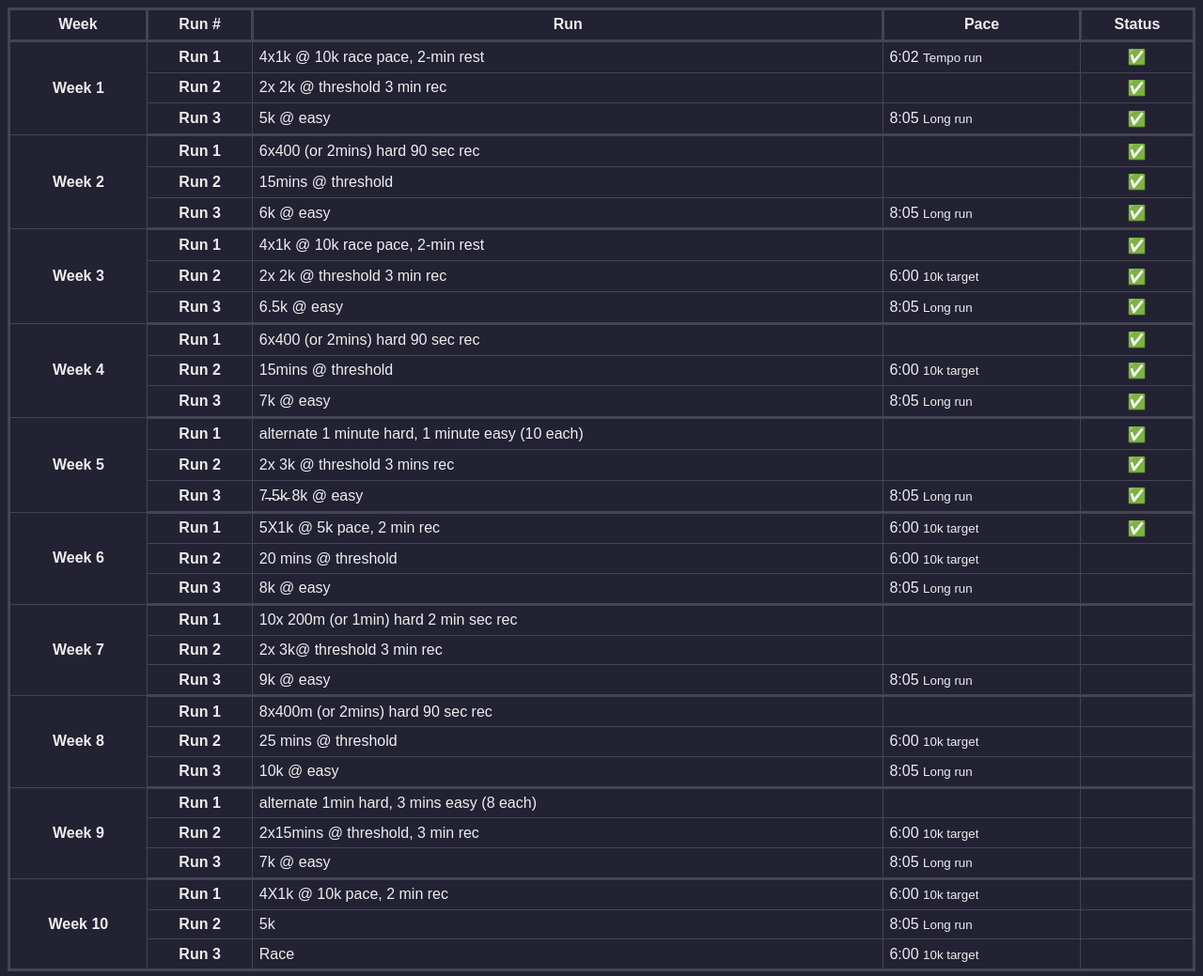
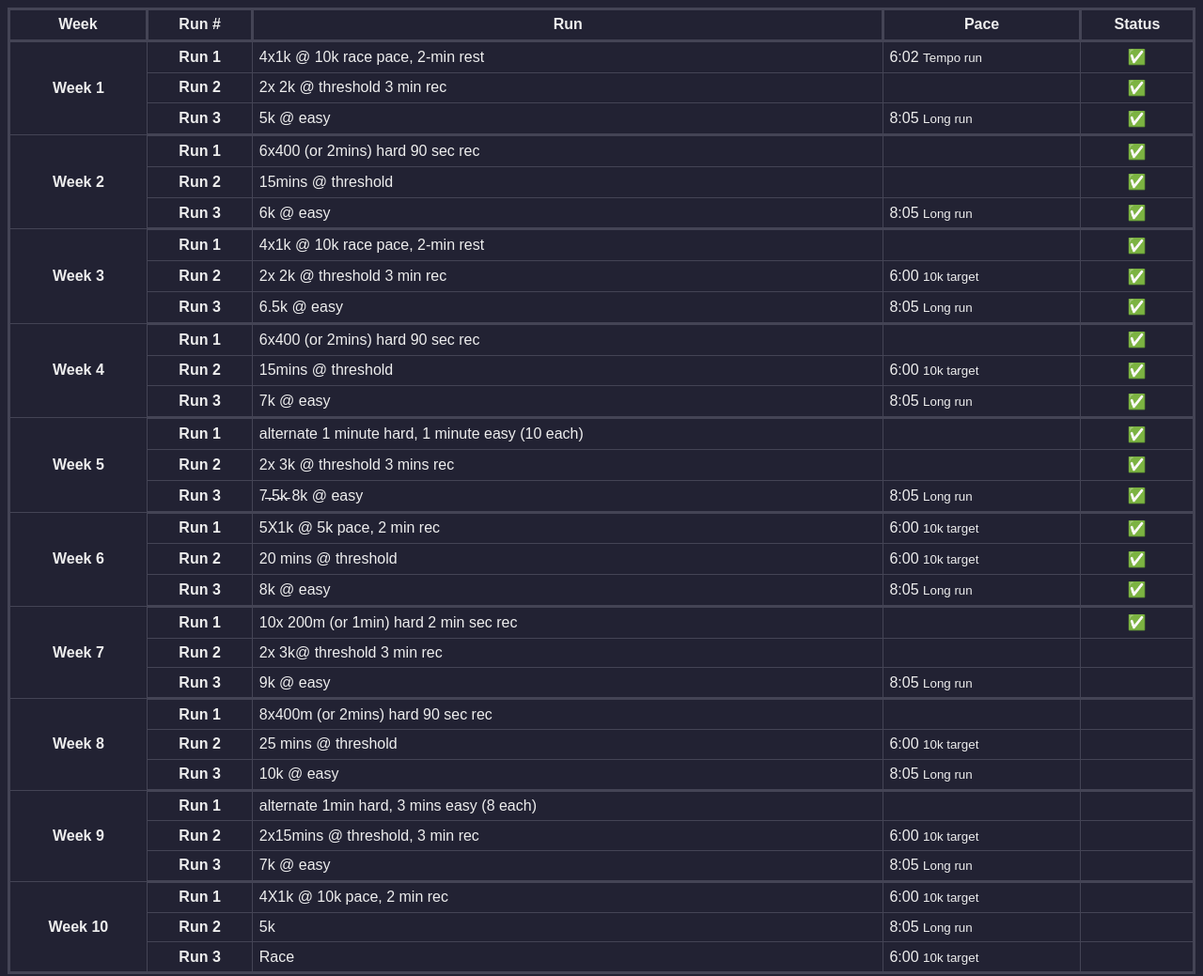
Before and after one commit to gregtyler/10k-schedule, a plain HTML site: page index.html in a window 1280 px wide. Shown: the whole page at 94% size. Drawn offline with Linux system fonts and the light colour scheme; a web font is replaced by a local one.

Commit message:
Update index.html

```diff
--- a/index.html
+++ b/index.html
@@ -110,11 +110,11 @@
         ],
         [
           { label: "5X1k @ 5k pace, 2 min rec", pace: "target", done: true },
-          { label: "20 mins @ threshold", pace: "target" },
-          { label: "8k @ easy", pace: "long" },
+          { label: "20 mins @ threshold", pace: "target", done: true },
+          { label: "8k @ easy", pace: "long", done: true },
         ],
         [
-          { label: "10x 200m (or 1min) hard 2 min sec rec" },
+          { label: "10x 200m (or 1min) hard 2 min sec rec", done: true },
           { label: "2x 3k@ threshold 3 min rec" },
           { label: "9k @ easy", pace: "long" },
         ],
```
